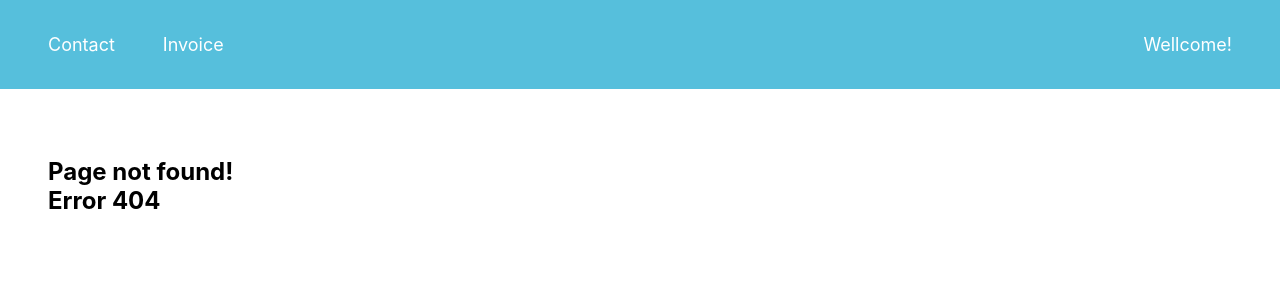
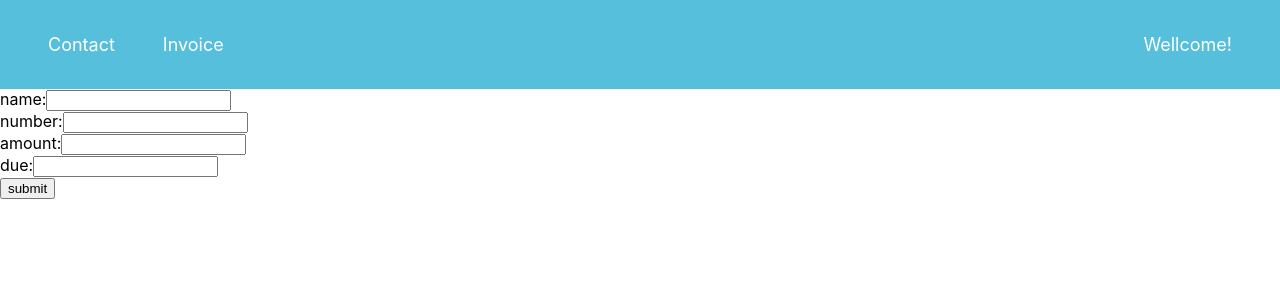
Before and after one commit to Fateme-nm/reactRouter-practice, a React (Create React App) app: page /create in a window 1280 px wide. Before the commit this address had no page. Shown: the top 300 px of the page. Built offline with nearby package versions, Linux system fonts and the light colour scheme.

Commit message:
completed

```diff
--- a/src/App.js
+++ b/src/App.js
@@ -5,13 +5,27 @@ import Invoice from './components/Invoice';
 import Header from './components/Header';
 import InvoiceInfo from './components/InvoiceInfo'
 import Info from './components/Info';
-
+import Creatinvoice from './components/CreatInvoice';
+import Login from './components/Login';
+import {useState} from 'react'
+import CheckLogin from './context/checkLogin';
+import RequierdAuth from './components/RequierdAuth'
 
 function App() {
+  const [userLogin, setUserLogin] = useState(false)
+
   return (
+    <CheckLogin.Provider value={{userLogin, setUserLogin}}>
     <Routes>
       <Route path='/' element={<Header />}>
+        <Route path='/login' element={<Login />}/>
         <Route path='/contact' element={<Contact />}/>
+
+          <Route path='/create' element={<RequierdAuth >
+            <Creatinvoice />
+          </RequierdAuth>}>
+          </Route>
+
         <Route path='/invoice' element={<Invoice />}>
           <Route index element={<Info />} />
           <Route path=':invoiceNumber' element={<InvoiceInfo />} />
@@ -24,7 +38,9 @@ function App() {
           </div>
         }/>
       </Route>
+
     </Routes>
+    </CheckLogin.Provider>
   );
 }
 
--- /dev/null
+++ b/src/components/CreatInvoice.jsx
@@ -0,0 +1,55 @@
+import React, { useState } from "react";
+import {useNavigate} from 'react-router-dom'
+
+const Creatinvoice = () => {
+  const [invoice, setInvoice] = useState({});
+  const navigate = useNavigate();
+
+  const handleChange = (e) =>
+    setInvoice({ ...invoice, [e.target.name]: e.target.value });
+
+  const handelSubmit = () => {
+    navigate("/invoice", { state: "invoice create successfully" });
+  };
+
+  return (
+    <div>
+      <form>
+        <label>name:</label>
+        <input
+          type="text"
+          value={invoice.name}
+          name="name"
+          onChange={handleChange}
+        />
+        <br />
+        <label>number:</label>
+        <input
+          type="text"
+          value={invoice.number}
+          name="number"
+          onChange={handleChange}
+        />
+        <br />
+        <label>amount:</label>
+        <input
+          type="text"
+          value={invoice.amount}
+          name="amount"
+          onChange={handleChange}
+        />
+        <br />
+        <label>due:</label>
+        <input
+          type="text"
+          value={invoice.due}
+          name="due"
+          onChange={handleChange}
+        /><br />
+        <button onClick={handelSubmit}>submit</button>
+      </form>
+    </div>
+  );
+};
+
+export default Creatinvoice;
--- a/src/components/Invoice.jsx
+++ b/src/components/Invoice.jsx
@@ -1,7 +1,15 @@
-import React from "react";
-import { NavLink, Outlet } from "react-router-dom";
+import React, {useEffect} from "react";
+import { Link, NavLink, Outlet, useLocation } from "react-router-dom";
+import { getInvoices } from "../data";
 
 const Invoice = () => {
+  const invoices = getInvoices()
+  const location = useLocation()
+
+  useEffect(() => {
+    alert(location.state)
+  }, []);
+
   return (
     <div className="page">
       <h1>This is invoice page</h1>
@@ -18,6 +26,9 @@ const Invoice = () => {
       >
         go to invoice
       </NavLink>
+      <br></br>
+      <h2>Invoices :</h2>
+      {invoices?.map(invoice => <div><Link to={invoice.number}>{invoice.name}</Link></div>)}
       <Outlet />
     </div>
   );
--- /dev/null
+++ b/src/components/Login.jsx
@@ -0,0 +1,24 @@
+import React, {useContext} from 'react';
+import {useNavigate} from 'react-router-dom'
+import CheckLogin from '../context/checkLogin';
+
+const Login = () => {
+    const navigate = useNavigate()
+    const {userLogin, setUserLogin} = useContext(CheckLogin)
+    const handelSubmit = () => {
+        setUserLogin(true)
+        navigate('/invoice', {state: 'wellcome !', replace: true})
+    }
+    console.log('login')
+
+    return (
+        <div>
+            <form>
+                <input type='text' placeholder='userName'/>
+                <button onClick={handelSubmit}>submit</button>
+            </form>
+        </div>
+    );
+}
+
+export default Login;
--- /dev/null
+++ b/src/components/RequierdAuth.jsx
@@ -0,0 +1,23 @@
+import React, { useContext, useEffect } from "react";
+import checkLogin from "../context/checkLogin";
+import { useNavigate, useLocation } from "react-router-dom";
+import { useState } from "react";
+
+const Requierdauth = ({ children }) => {
+  const { userLogin, setUserLogin } = useContext(checkLogin);
+  const navigate = useNavigate();
+  const location = useLocation();
+  console.log(userLogin);
+
+  if (!userLogin) {
+    navigate("/login", { state: location });
+  }
+    return (
+        <div>
+            {children}
+        </div>
+    );
+
+};
+
+export default Requierdauth;
--- /dev/null
+++ b/src/context/checkLogin.js
@@ -0,0 +1,5 @@
+import { createContext } from "react";
+
+const checkLogin = new createContext({})
+
+export default checkLogin
```
